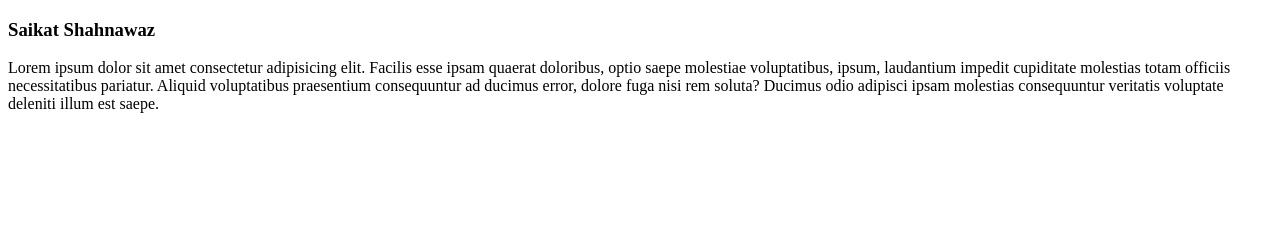
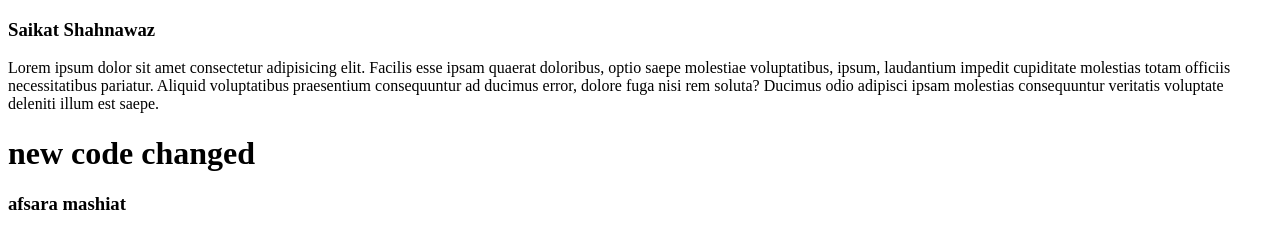
Before and after one commit to SaikatShahnawaz/my_second-repo, a plain HTML site: page index.html in a window 1280 px wide. Drawn offline with Linux system fonts and the light colour scheme.

Commit message:
added header

```diff
--- a/index.html
+++ b/index.html
@@ -11,6 +11,10 @@
         Saikat Shahnawaz
     </h3>
     <p>Lorem ipsum dolor sit amet consectetur adipisicing elit. Facilis esse ipsam quaerat doloribus, optio saepe molestiae voluptatibus, ipsum, laudantium impedit cupiditate molestias totam officiis necessitatibus pariatur. Aliquid voluptatibus praesentium consequuntur ad ducimus error, dolore fuga nisi rem soluta? Ducimus odio adipisci ipsam molestias consequuntur veritatis voluptate deleniti illum est saepe.</p>
+    <h1>new code changed</h1>
+    <h3>afsara mashiat</h3>
+
+
 
 </body>
 </html>
```
